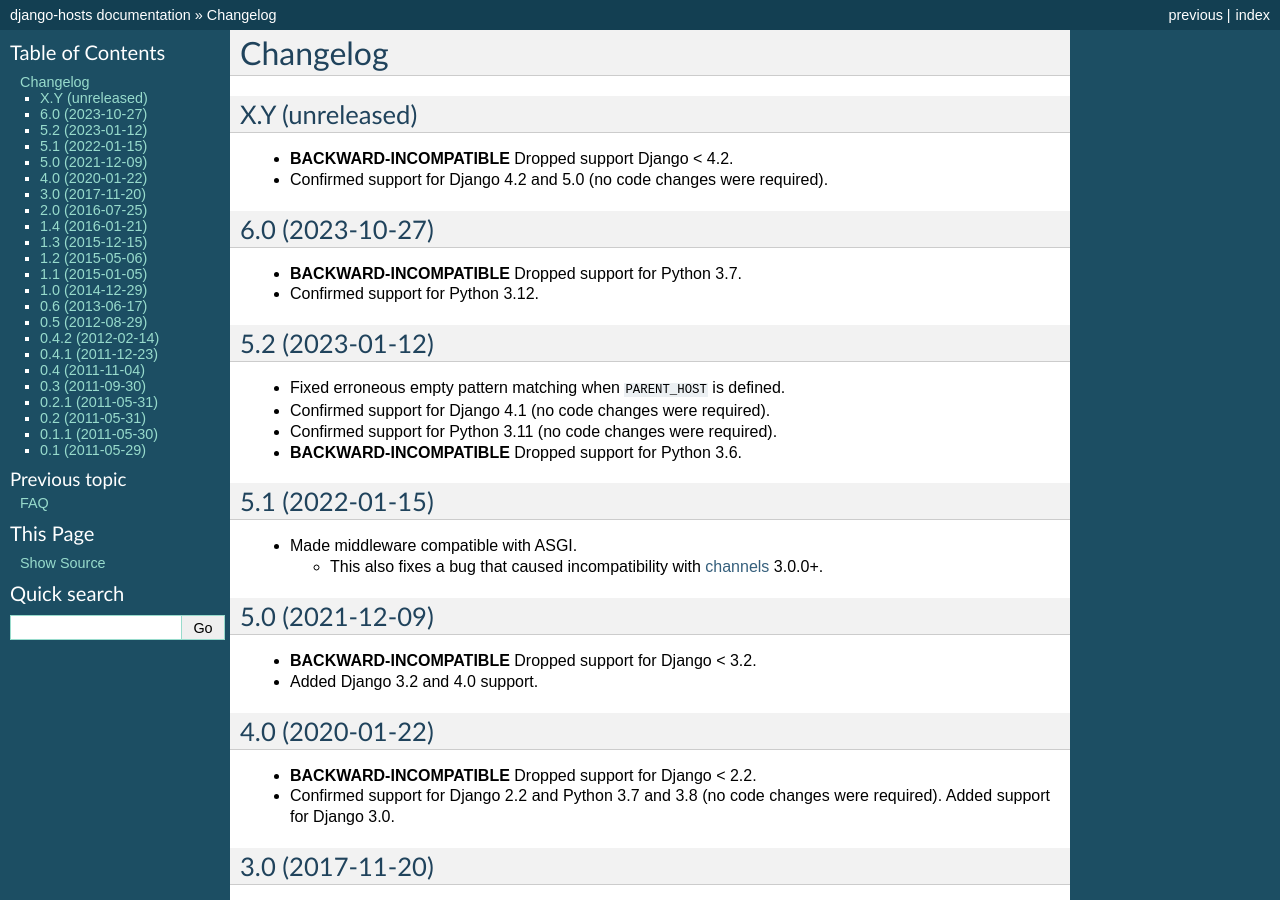
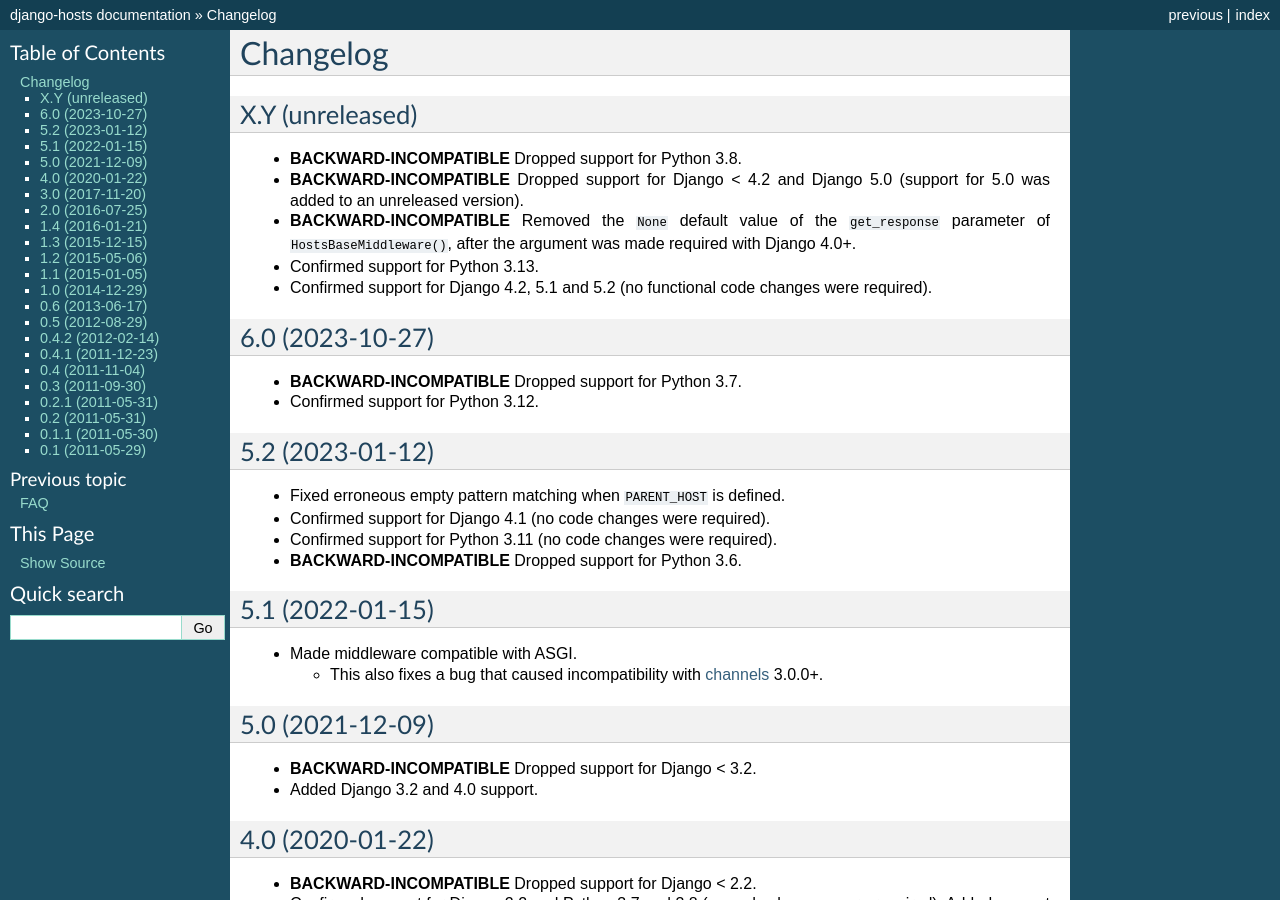
Before and after one commit to jazzband/django-hosts, a Sphinx documentation site: the page built from docs/changelog.rst, in a window 1280 px wide and 900 px high. Built offline with Sphinx 7.4.7, drawn with Linux system fonts in a browser that asks for light colours; the version number could not be read and is left out.

Commit message:
Updated changelog
Also added the missing Django 5.2 classifier to `setup.py`.

```diff
--- a/docs/changelog.rst
+++ b/docs/changelog.rst
@@ -4,9 +4,19 @@
 X.Y (unreleased)
 ----------------
 
-- **BACKWARD-INCOMPATIBLE** Dropped support Django < 4.2.
+- **BACKWARD-INCOMPATIBLE** Dropped support for Python 3.8.
 
-- Confirmed support for Django 4.2 and 5.0 (no code changes were required).
+- **BACKWARD-INCOMPATIBLE** Dropped support for Django < 4.2 and Django 5.0
+  (support for 5.0 was added to an unreleased version).
+
+- **BACKWARD-INCOMPATIBLE** Removed the ``None`` default value of the
+  ``get_response`` parameter of ``HostsBaseMiddleware()``, after the argument
+  was made required with Django 4.0+.
+
+- Confirmed support for Python 3.13.
+
+- Confirmed support for Django 4.2, 5.1 and 5.2
+  (no functional code changes were required).
 
 6.0 (2023-10-27)
 ----------------
--- a/setup.py
+++ b/setup.py
@@ -31,6 +31,7 @@
         'Framework :: Django',
         'Framework :: Django :: 4.2',
         'Framework :: Django :: 5.1',
+        'Framework :: Django :: 5.2',
         'Intended Audience :: Developers',
         'License :: OSI Approved :: BSD License',
         'Operating System :: OS Independent',
```
